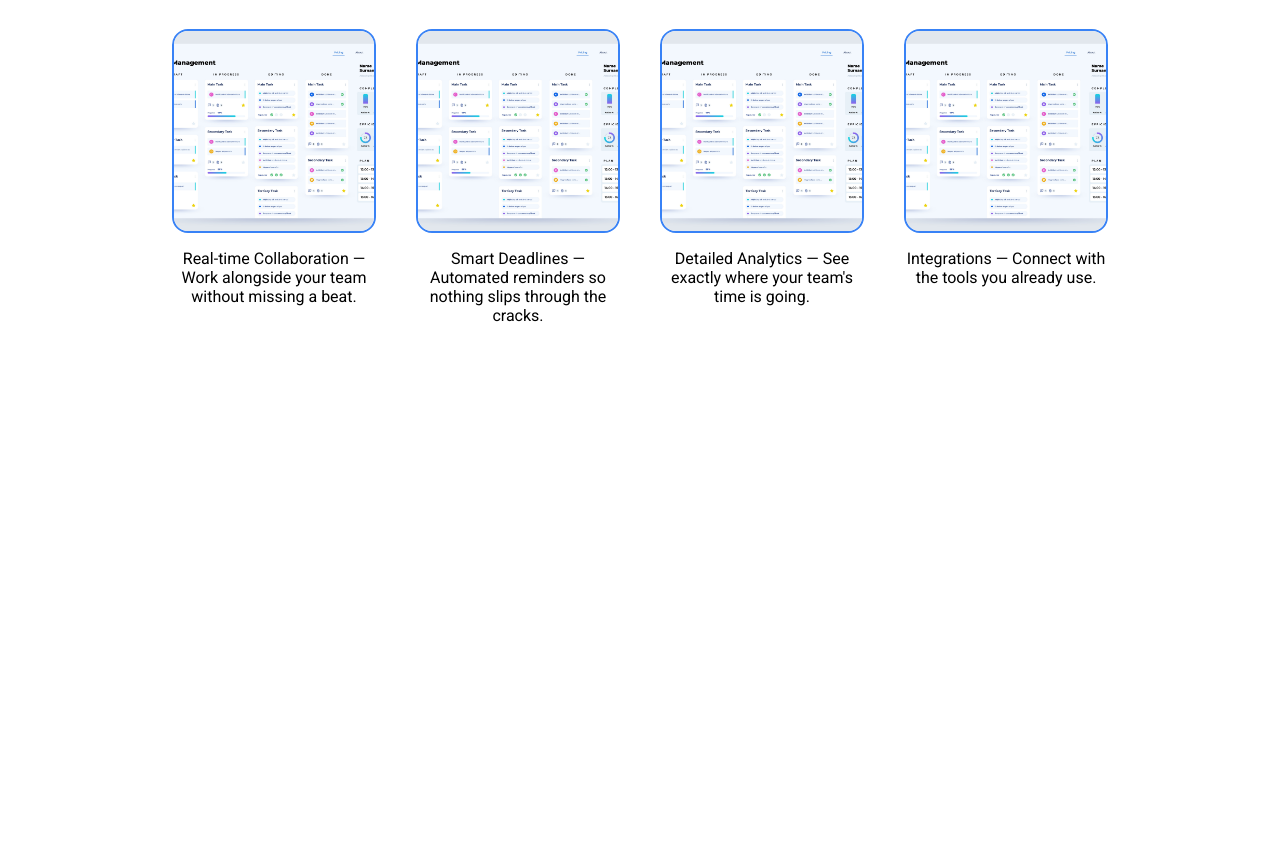
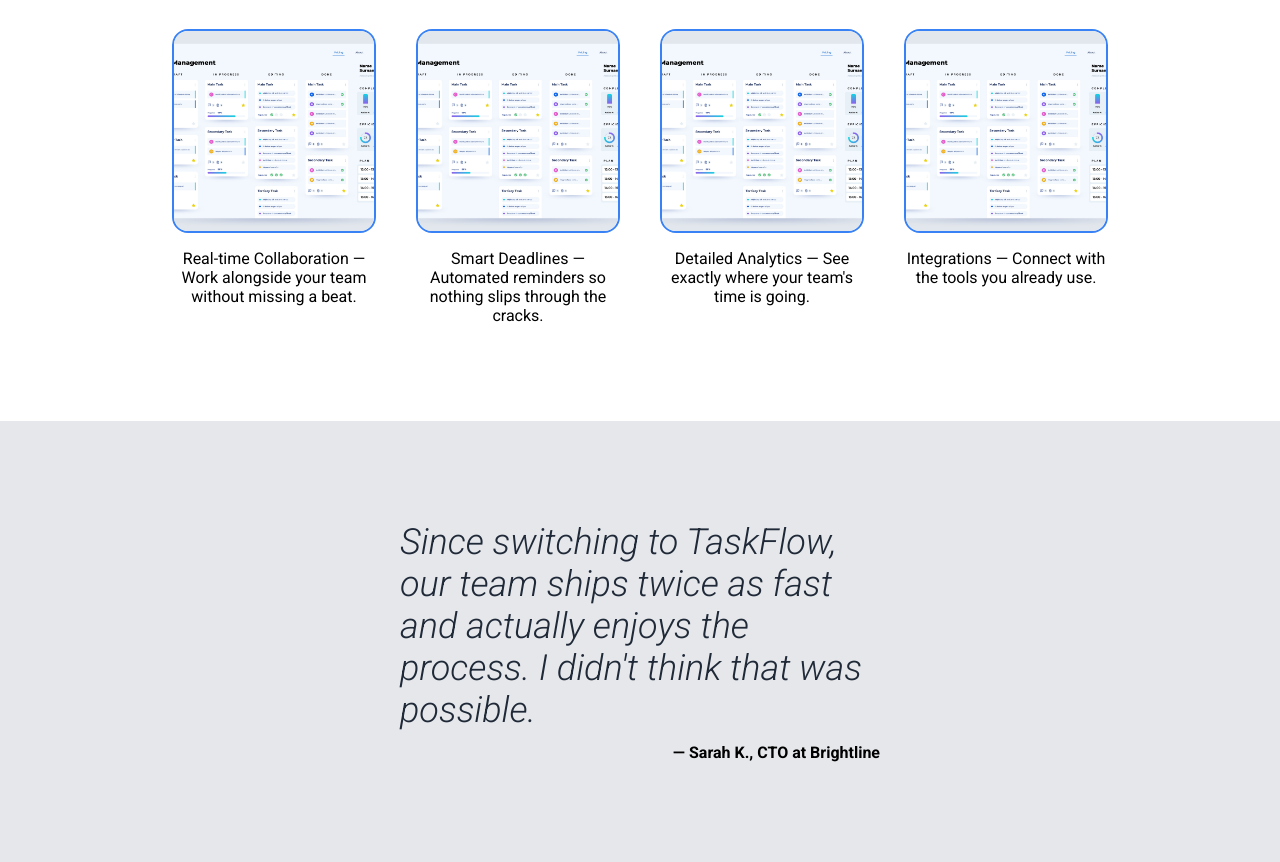
Before and after one commit to jubril-seun/landing-page, a plain HTML site: page index.html in a window 1280 px wide. Shown: the part 726-1588 px from the top of the page. Before the commit the page ends 1147 px from the top, so only its background shows below. Drawn offline with Linux system fonts and the light colour scheme.

Commit message:
Add testimonial section

```diff
--- a/index.html
+++ b/index.html
@@ -61,5 +61,10 @@
             </div>
         </div>
     </div>
+
+    <div class="quote-section">
+        <p class="quote-text">Since switching to TaskFlow, our team ships twice as fast and actually enjoys the process. I didn't think that was possible.</p>
+        <h4 class="quote-author-text">— Sarah K., CTO at Brightline</h2>
+    </div>
 </body>
 </html>
--- a/style.css
+++ b/style.css
@@ -115,3 +115,33 @@
     width: 100%;
     object-fit: cover;
 }
+
+.quote-section {
+    background-color: #E5E7EB;
+    display: flex;
+    flex-direction: column;
+    justify-content: center;
+    align-items: center;
+    padding-left: 400px;
+    padding-right: 400px;
+    padding-top: 100px;
+    padding-bottom: 100px;
+}
+
+.quote-text,
+.quote-author-text {
+    margin: 0;
+
+}
+
+.quote-text {
+    font-size: 36px;
+    font-style: italic;
+    font-weight: 300;
+    color: #1F2937;
+    padding-bottom: 12px;
+}
+
+.quote-author-text {
+    align-self: flex-end;
+}
```
